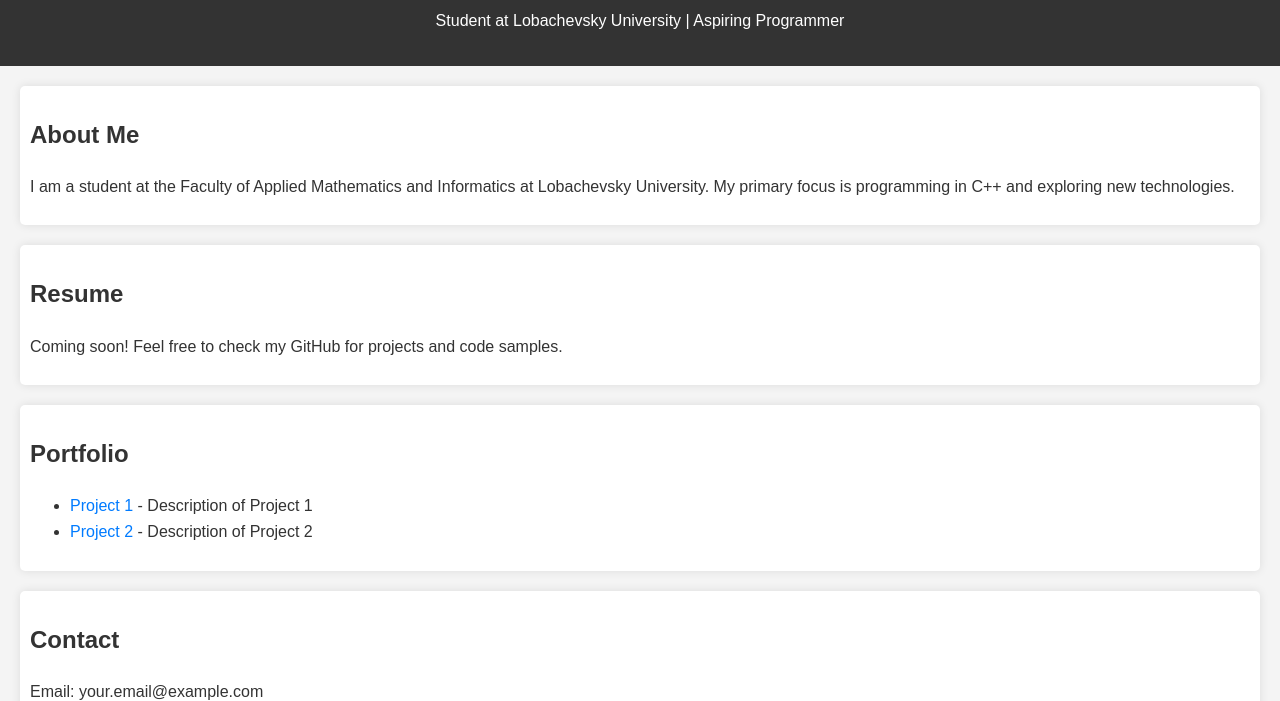
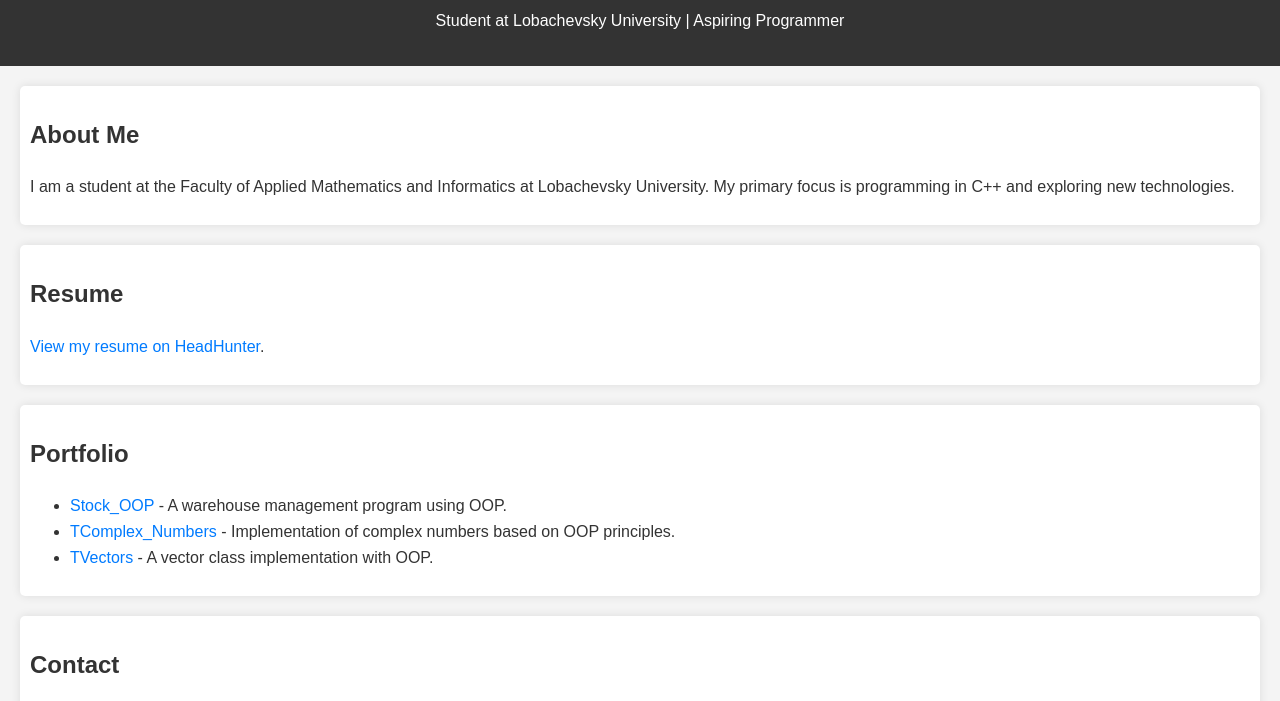
Before and after one commit to funnynickname2010/site, a plain HTML site: page index.html in a window 1280 px wide. Shown: the part 102-803 px from the top of the page. Drawn offline with Linux system fonts and the light colour scheme.

Commit message:
Add files via upload

```diff
--- a/index.html
+++ b/index.html
@@ -19,13 +19,14 @@
         </section>
         <section id="resume">
             <h2>Resume</h2>
-            <p>Coming soon! Feel free to check my GitHub for projects and code samples.</p>
+            <p><a href="https://hh.ru/resume/5cff826fff0cf9e15d0039ed1f3035374a376a" target="_blank">View my resume on HeadHunter</a>.</p>
         </section>
         <section id="portfolio">
             <h2>Portfolio</h2>
             <ul>
-                <li><a href="https://github.com/funnynickname2010/project1">Project 1</a> - Description of Project 1</li>
-                <li><a href="https://github.com/funnynickname2010/project2">Project 2</a> - Description of Project 2</li>
+                <li><a href="https://github.com/funnynickname2010/Stock_OOP" target="_blank">Stock_OOP</a> - A warehouse management program using OOP.</li>
+                <li><a href="https://github.com/funnynickname2010/TComplex_Numbers" target="_blank">TComplex_Numbers</a> - Implementation of complex numbers based on OOP principles.</li>
+                <li><a href="https://github.com/funnynickname2010/TVectors" target="_blank">TVectors</a> - A vector class implementation with OOP.</li>
             </ul>
         </section>
         <section id="contacts">
```
